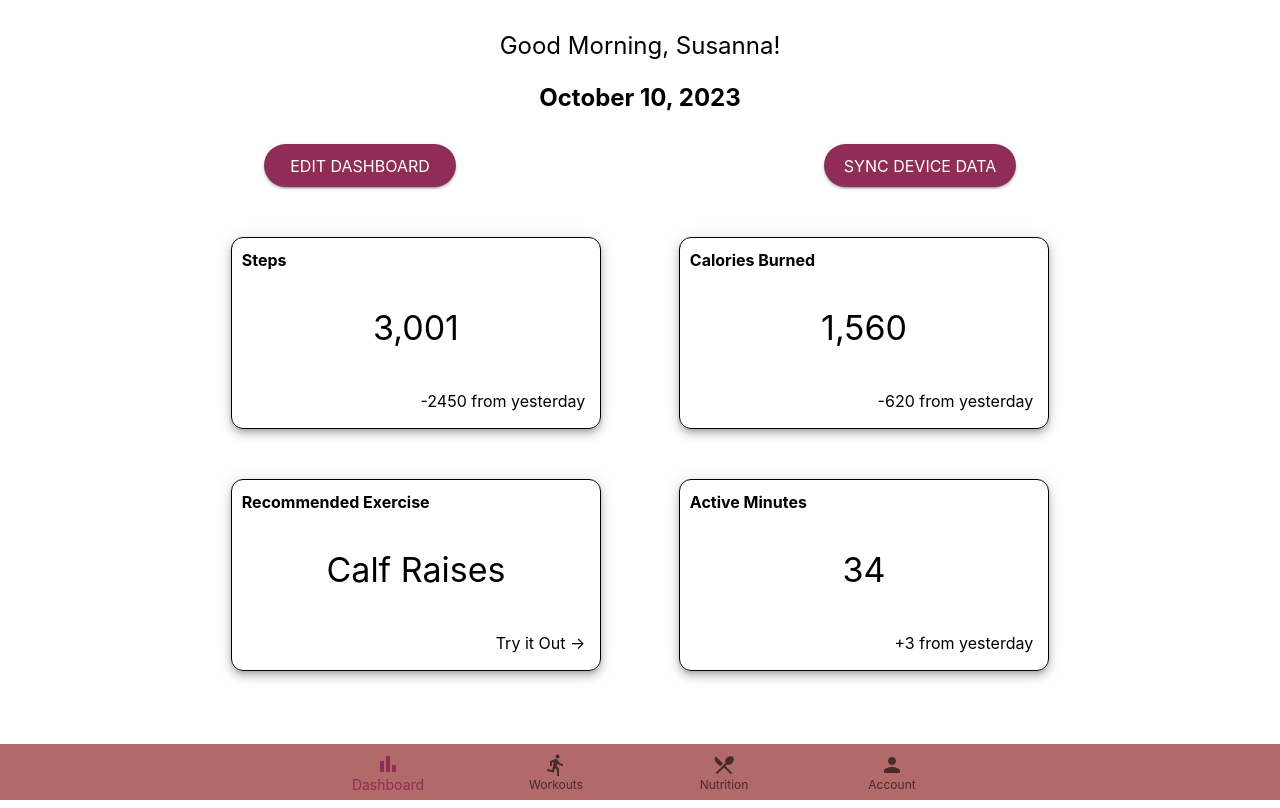
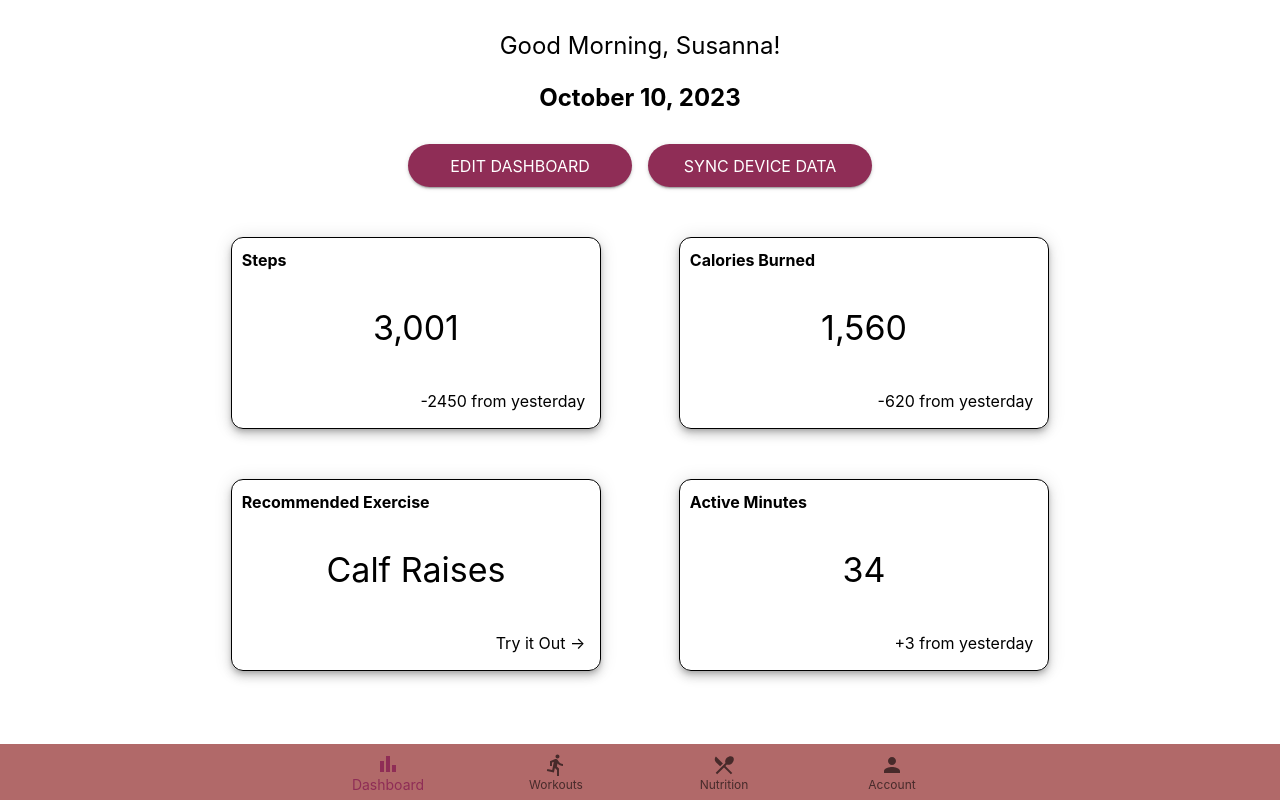
Before and after one commit to joshchyeonlee/EZFit, a React (Create React App) app: page /Dashboard in a window 1280 px wide. Built offline with nearby package versions, Linux system fonts and the light colour scheme.

Commit message:
Adjusted button spacing

```diff
--- a/src/components/dashboard/Dashboard.tsx
+++ b/src/components/dashboard/Dashboard.tsx
@@ -87,7 +87,7 @@ function Dashboard() {
             October 10, 2023
           </Typography>
         </Box>
-        <Box display={"flex"} justifyContent={"space-between"} width={"60%"}>
+        <Box display={"flex"} justifyContent={"center"} width={"70%"}>
           <DashboardButton title={"Edit Dashboard"} />
           <DashboardButton title={"Sync Device Data"} />
         </Box>
```
